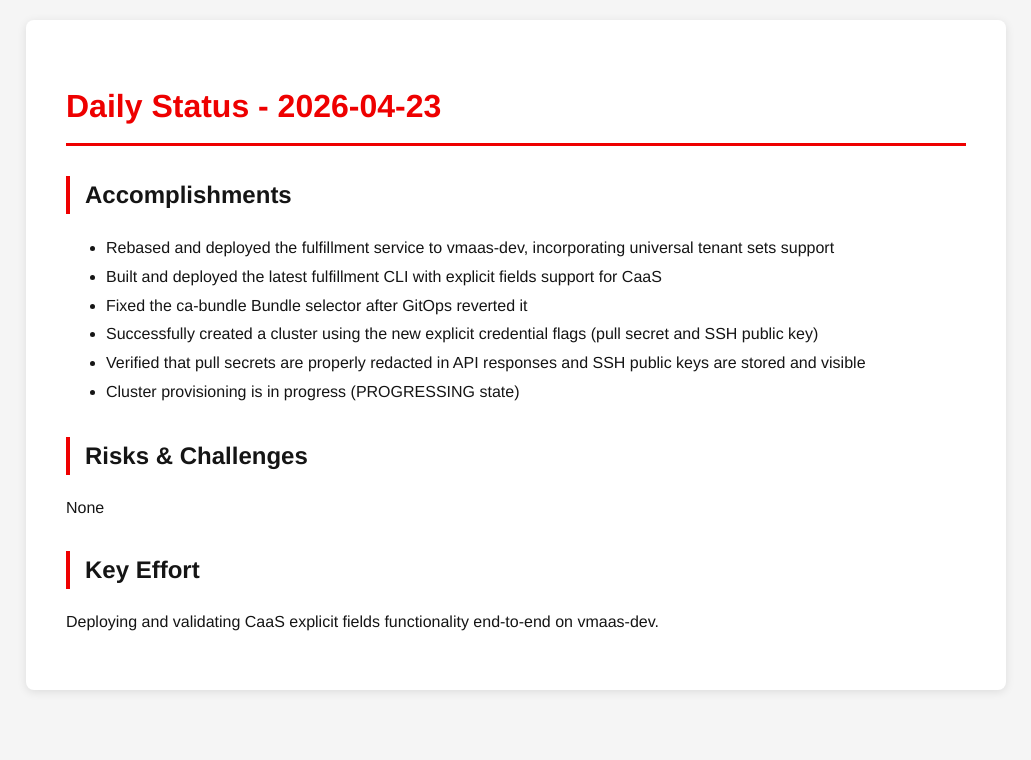
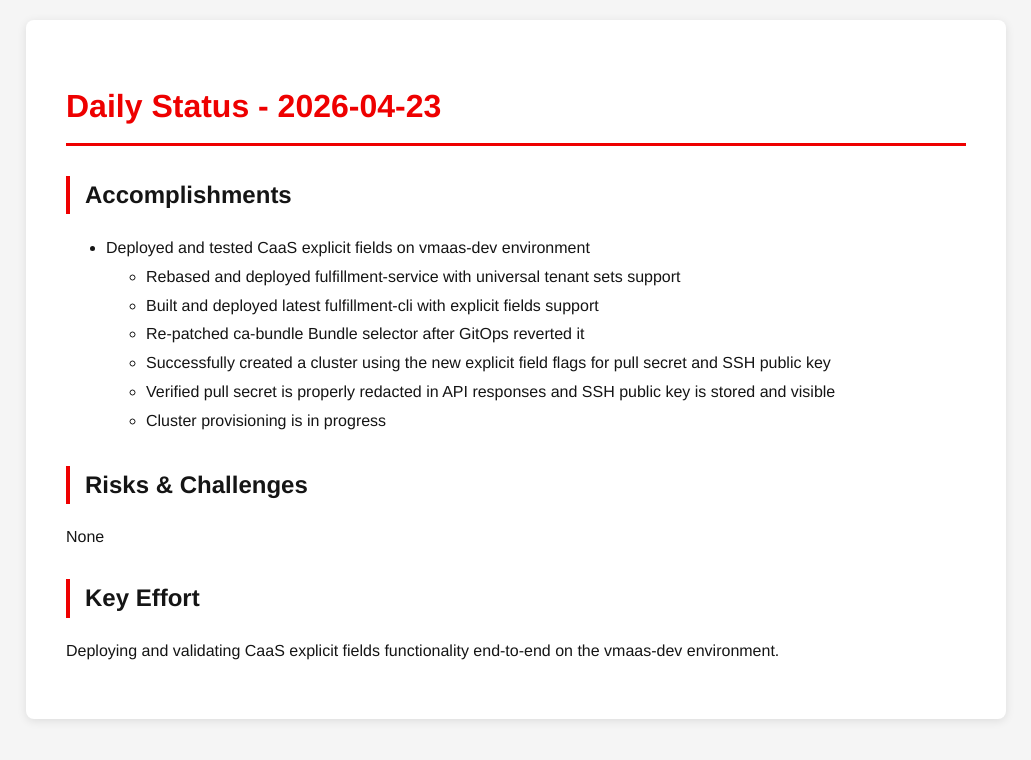
Before and after one commit to tzvatot/daily-status, a Jekyll site: the page built from 2026-04-23.md, in a window 1280 px wide. Shown: the top 760 px of the page, without its empty margins (124-1155 px from the left). Built offline with Jekyll 4.4.1, drawn with Linux system fonts in a browser that asks for light colours.

Commit message:
Daily status update - 2026-04-23

```diff
--- a/2026-04-23.md
+++ b/2026-04-23.md
@@ -7,15 +7,16 @@ date: 2026-04-23
 # Daily Status - 2026-04-23
 
 ## Accomplishments
-- Rebased and deployed the fulfillment service to vmaas-dev, incorporating universal tenant sets support
-- Built and deployed the latest fulfillment CLI with explicit fields support for CaaS
-- Fixed the ca-bundle Bundle selector after GitOps reverted it
-- Successfully created a cluster using the new explicit credential flags (pull secret and SSH public key)
-- Verified that pull secrets are properly redacted in API responses and SSH public keys are stored and visible
-- Cluster provisioning is in progress (PROGRESSING state)
+- Deployed and tested CaaS explicit fields on vmaas-dev environment
+  - Rebased and deployed fulfillment-service with universal tenant sets support
+  - Built and deployed latest fulfillment-cli with explicit fields support
+  - Re-patched ca-bundle Bundle selector after GitOps reverted it
+  - Successfully created a cluster using the new explicit field flags for pull secret and SSH public key
+  - Verified pull secret is properly redacted in API responses and SSH public key is stored and visible
+  - Cluster provisioning is in progress
 
 ## Risks & Challenges
 None
 
 ## Key Effort
-Deploying and validating CaaS explicit fields functionality end-to-end on vmaas-dev.
+Deploying and validating CaaS explicit fields functionality end-to-end on the vmaas-dev environment.
```
